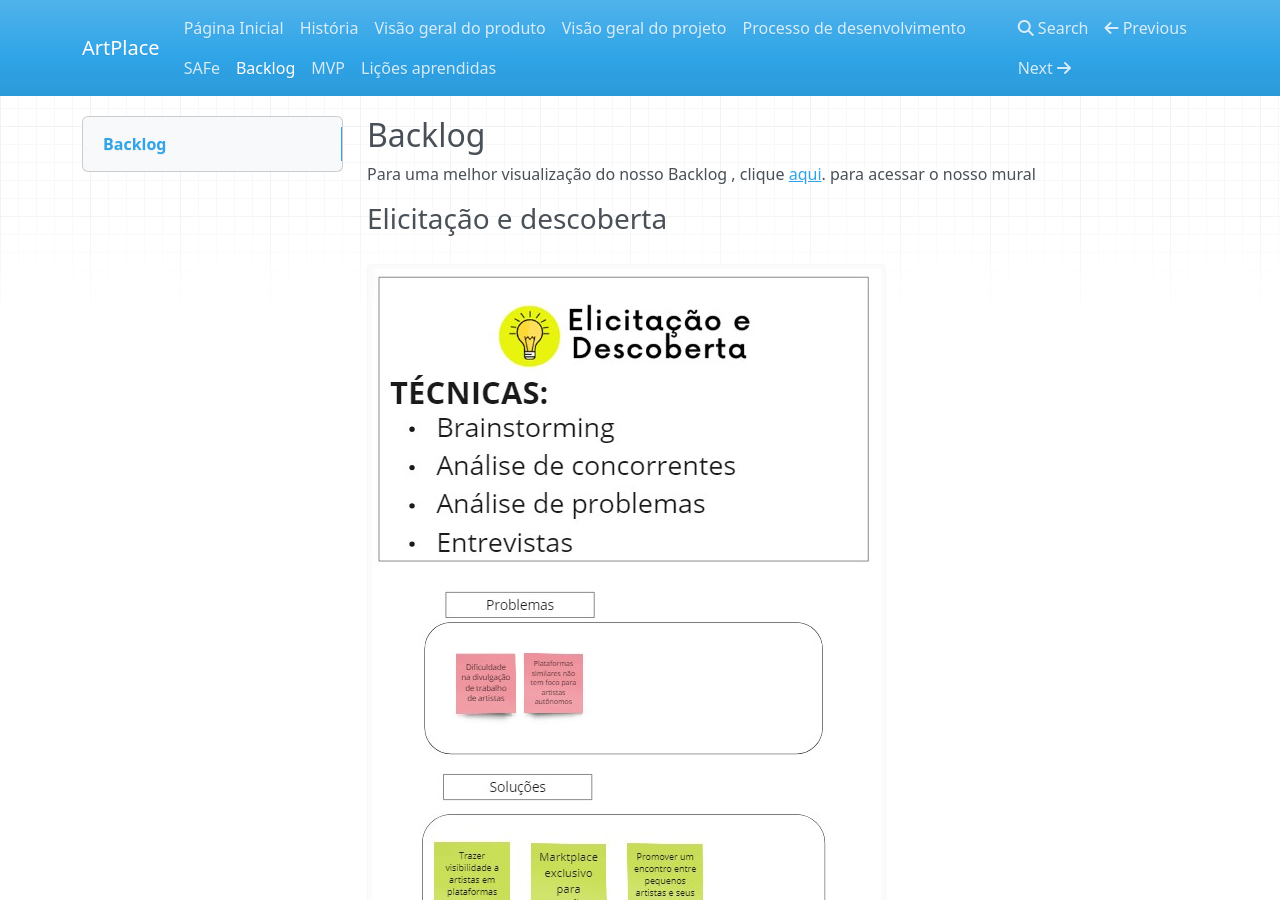
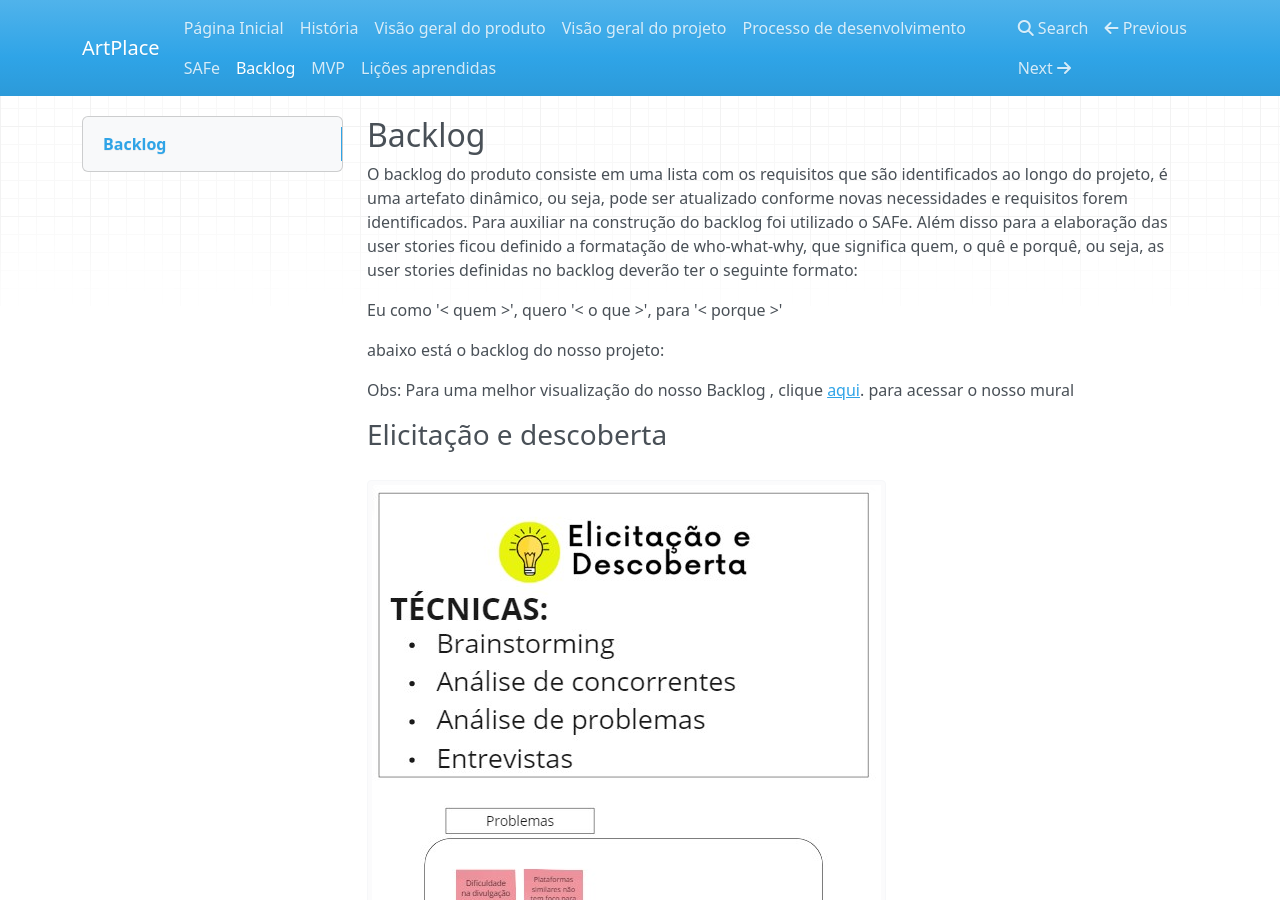
Before and after one commit to mdsreq-fga-unb/2023.2-ArtPlace, an MkDocs documentation site: the page built from docs/Backlog.md, in a window 1280 px wide and 900 px high. Built offline with MkDocs 1.6.1, drawn with Linux system fonts in a browser that asks for light colours; nearby versions of some CDN libraries.

Commit message:
Add introdução backlog

```diff
--- a/docs/Backlog.md
+++ b/docs/Backlog.md
@@ -1,6 +1,11 @@
 ## Backlog
+O backlog do produto consiste em uma lista com os requisitos que são identificados ao longo do projeto,  é uma artefato dinâmico, ou seja, pode ser atualizado conforme novas necessidades e requisitos forem identificados. Para auxiliar na construção do backlog foi utilizado o SAFe. Além disso para a elaboração das user stories ficou definido a formatação de who-what-why, que significa quem, o quê e porquê, ou seja, as user stories definidas no backlog deverão ter o seguinte formato:
 
-Para uma melhor visualização do nosso Backlog , clique <a href="https://miro.com/app/board/uXjVNeUBBRc=/?share_link_id=982612454503" target= "_blank">aqui</a>. para acessar o nosso mural
+Eu como '< quem >', quero '< o que >', para '< porque >'
+
+abaixo está o backlog do nosso projeto:
+
+Obs: Para uma melhor visualização do nosso Backlog , clique <a href="https://miro.com/app/board/uXjVNeUBBRc=/?share_link_id=982612454503" target= "_blank">aqui</a>. para acessar o nosso mural
 
 ### Elicitação e descoberta
 ![Image title](assets/elicitacaoDescoberta1.jpg)
```
